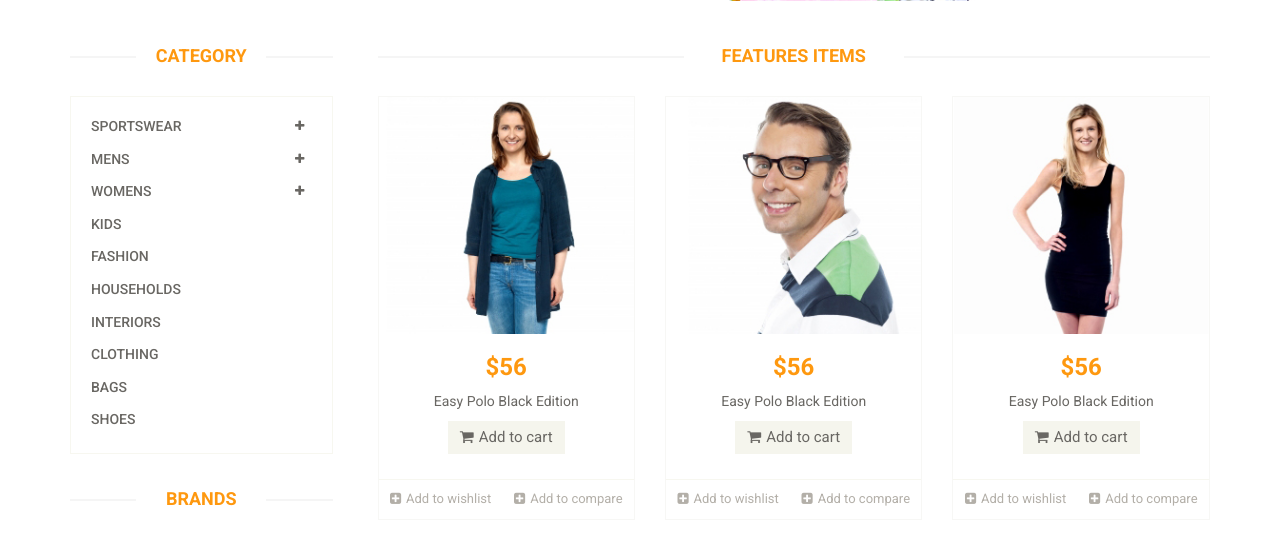
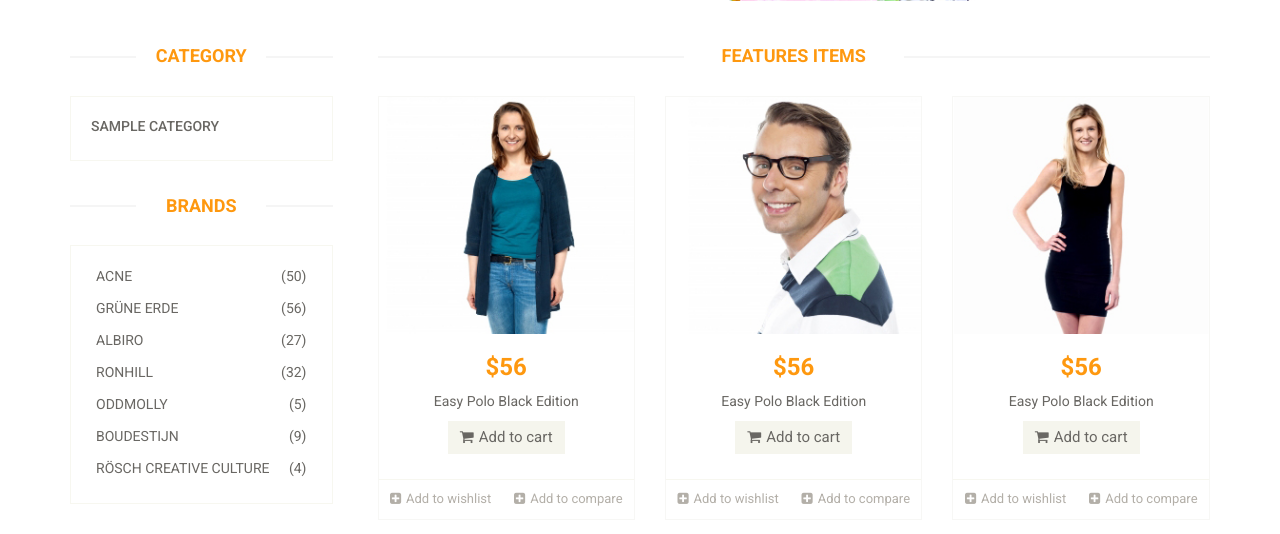
Before and after one commit to RazerFord/mvc, a PHP site: page / in a window 1280 px wide. Shown: the part 652-1186 px from the top of the page. Run offline with PHP 8.4, Linux system fonts and the light colour scheme; tables that the repository leaves empty or names only in its code hold one stand-in row (values such as "Sample post"); some libraries are stand-ins or nearby versions.

Commit message:
shablone

```diff
--- a/controllers/NewsController.php
+++ b/controllers/NewsController.php
@@ -9,7 +9,7 @@ class NewsController
         $newsList = array();
         $newsList = News::getNewsList();
 
-        require_once(ROOT . '/views/news/index.php');
+        require_once(ROOT . '\views\news\index.php');
 
         return true;
     }
--- a/controllers/ProductController.php
+++ b/controllers/ProductController.php
@@ -4,7 +4,7 @@ class ProductController
 {
     public function actionView($id)
     {
-        require_once(ROOT . '/views/product/view.php');
+        require_once(ROOT . '\views\product\view.php');
 
         return true;
     }
--- a/controllers/SiteController.php
+++ b/controllers/SiteController.php
@@ -1,10 +1,15 @@
 <?php
+
+include_once(ROOT . '\models\Category.php');
 
 class SiteController
 {
 
     public function actionIndex()
     {
+        $categories = [];
+        $categories = Category::getCategoryList();
+
         require_once(ROOT . '/views/site/index.php');
 
         return true;
--- a/views/site/index.php
+++ b/views/site/index.php
@@ -75,110 +75,17 @@
 					<h2>Category</h2>
 					<div class="panel-group category-products" id="accordian">
 						<!--category-productsr-->
-						<div class="panel panel-default">
-							<div class="panel-heading">
-								<h4 class="panel-title">
-									<a data-toggle="collapse" data-parent="#accordian" href="#sportswear">
-										<span class="badge pull-right"><i class="fa fa-plus"></i></span>
-										Sportswear
-									</a>
-								</h4>
-							</div>
-							<div id="sportswear" class="panel-collapse collapse">
-								<div class="panel-body">
-									<ul>
-										<li><a href="#">Nike </a></li>
-										<li><a href="#">Under Armour </a></li>
-										<li><a href="#">Adidas </a></li>
-										<li><a href="#">Puma</a></li>
-										<li><a href="#">ASICS </a></li>
-									</ul>
+						<?php foreach ($categories as $category) : ?>
+							<div class="panel panel-default">
+								<div class="panel-heading">
+									<h4 class="panel-title">
+										<a href="/category/<?php echo $category['id']; ?>">
+											<?php echo $category['name']; ?>
+										</a>
+									</h4>
 								</div>
 							</div>
-						</div>
-						<div class="panel panel-default">
-							<div class="panel-heading">
-								<h4 class="panel-title">
-									<a data-toggle="collapse" data-parent="#accordian" href="#mens">
-										<span class="badge pull-right"><i class="fa fa-plus"></i></span>
-										Mens
-									</a>
-								</h4>
-							</div>
-							<div id="mens" class="panel-collapse collapse">
-								<div class="panel-body">
-									<ul>
-										<li><a href="#">Fendi</a></li>
-										<li><a href="#">Guess</a></li>
-										<li><a href="#">Valentino</a></li>
-										<li><a href="#">Dior</a></li>
-										<li><a href="#">Versace</a></li>
-										<li><a href="#">Armani</a></li>
-										<li><a href="#">Prada</a></li>
-										<li><a href="#">Dolce and Gabbana</a></li>
-										<li><a href="#">Chanel</a></li>
-										<li><a href="#">Gucci</a></li>
-									</ul>
-								</div>
-							</div>
-						</div>
-
-						<div class="panel panel-default">
-							<div class="panel-heading">
-								<h4 class="panel-title">
-									<a data-toggle="collapse" data-parent="#accordian" href="#womens">
-										<span class="badge pull-right"><i class="fa fa-plus"></i></span>
-										Womens
-									</a>
-								</h4>
-							</div>
-							<div id="womens" class="panel-collapse collapse">
-								<div class="panel-body">
-									<ul>
-										<li><a href="#">Fendi</a></li>
-										<li><a href="#">Guess</a></li>
-										<li><a href="#">Valentino</a></li>
-										<li><a href="#">Dior</a></li>
-										<li><a href="#">Versace</a></li>
-									</ul>
-								</div>
-							</div>
-						</div>
-						<div class="panel panel-default">
-							<div class="panel-heading">
-								<h4 class="panel-title"><a href="#">Kids</a></h4>
-							</div>
-						</div>
-						<div class="panel panel-default">
-							<div class="panel-heading">
-								<h4 class="panel-title"><a href="#">Fashion</a></h4>
-							</div>
-						</div>
-						<div class="panel panel-default">
-							<div class="panel-heading">
-								<h4 class="panel-title"><a href="#">Households</a></h4>
-							</div>
-						</div>
-						<div class="panel panel-default">
-							<div class="panel-heading">
-								<h4 class="panel-title"><a href="#">Interiors</a></h4>
-							</div>
-						</div>
-						<div class="panel panel-default">
-							<div class="panel-heading">
-								<h4 class="panel-title"><a href="#">Clothing</a></h4>
-							</div>
-						</div>
-						<div class="panel panel-default">
-							<div class="panel-heading">
-								<h4 class="panel-title"><a href="#">Bags</a></h4>
-							</div>
-						</div>
-						<div class="panel panel-default">
-							<div class="panel-heading">
-								<h4 class="panel-title"><a href="#">Shoes</a></h4>
-							</div>
-						</div>
+						<?php endforeach; ?>
 					</div>
 					<!--/category-products-->
 
```
Also changed, not shown: models/Category.php (added, +28 -0 lines), Templates/Eshopper/js/bootstrap.min.js.
